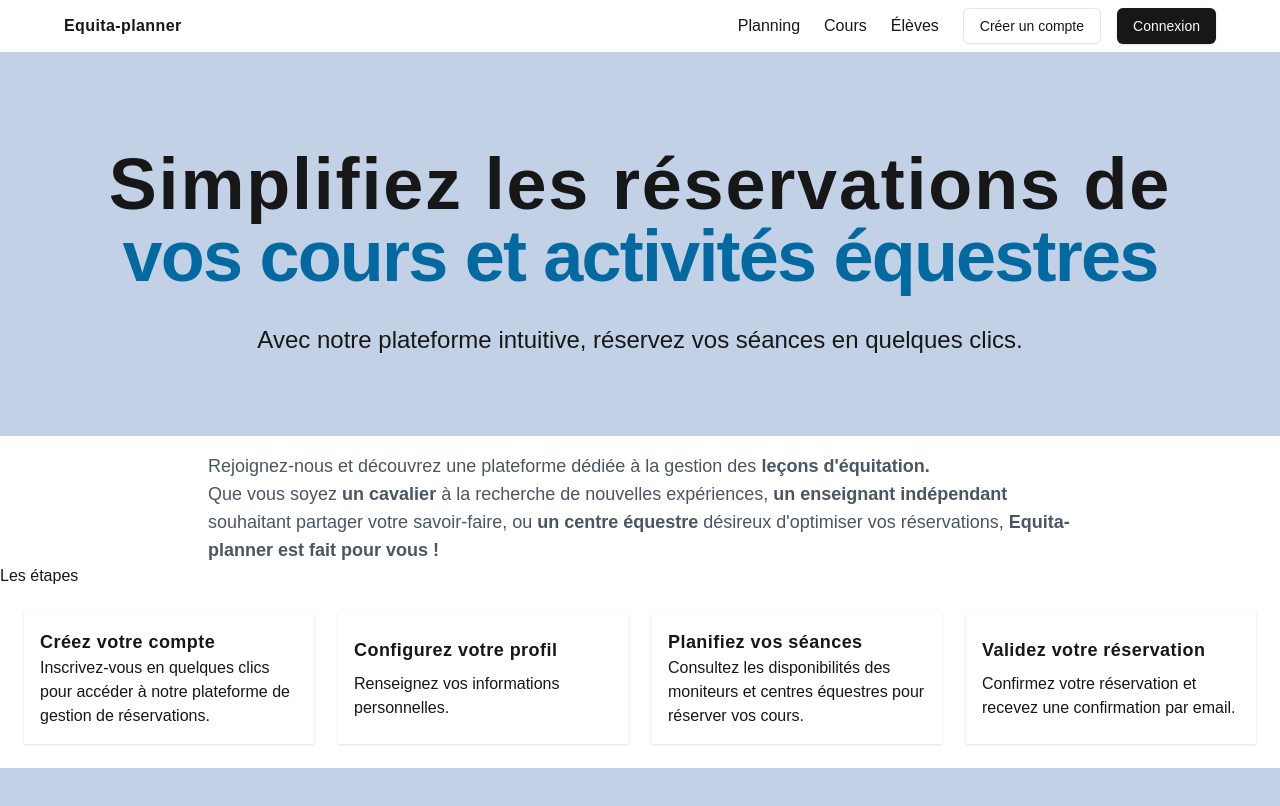
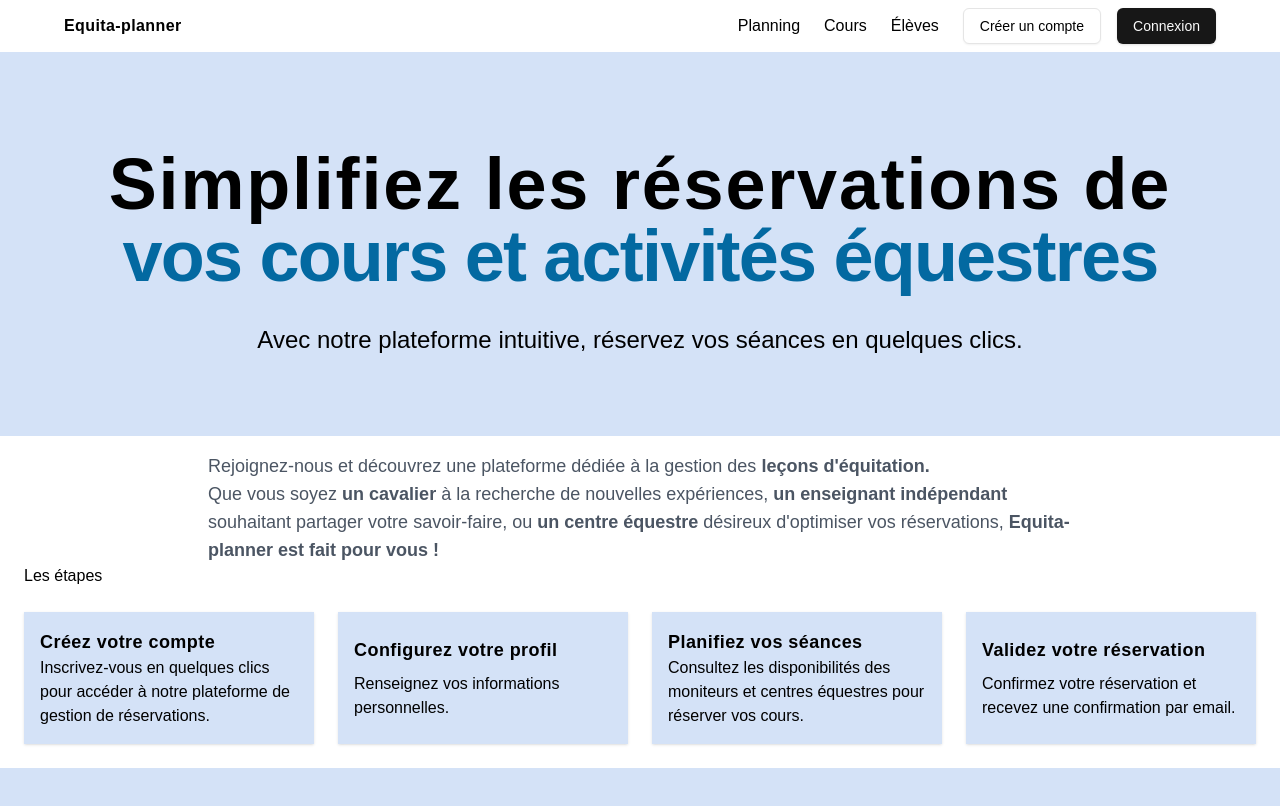
Before and after one commit to Jaybee-v/next-equita, a Next.js app: page / in a window 1280 px wide. Built offline with nearby package versions, Linux system fonts and the light colour scheme; no server answers.

Commit message:
update style globals.css

```diff
--- a/src/app/globals.css
+++ b/src/app/globals.css
@@ -3,7 +3,6 @@
 @tailwind utilities;
 
 :root {
-  --background: #c3d1e7;
   --foreground: #171717;
 }
 
@@ -15,8 +14,6 @@
 }
 
 body {
-  color: var(--foreground);
-  background: var(--background);
   font-family: Arial, Helvetica, sans-serif;
 }
 
@@ -28,7 +25,7 @@ body {
 
 @layer base {
   :root {
-    --background: 0 0% 100%;
+    --background: 216 68% 90%;
     --foreground: 0 0% 3.9%;
     --card: 0 0% 100%;
     --card-foreground: 0 0% 3.9%;
--- a/src/app/page.tsx
+++ b/src/app/page.tsx
@@ -54,10 +54,10 @@ export default async function Home() {
           d&apos;optimiser vos réservations,{" "}
           <b>Equita-planner est fait pour vous !</b>
         </p>
-        <div>
+        <div className="px-6">
           <h3>Les étapes</h3>
-          <section className="grid md:grid-cols-4 gap-6 p-6">
-            <article className="p-4 shadow flex flex-col justify-evenly">
+          <section className="grid md:grid-cols-4 gap-6 py-6">
+            <article className="p-4 shadow flex flex-col justify-evenly bg-background">
               <h4 className="text-lg font-bold tracking-wide">
                 Créez votre compte
               </h4>
@@ -66,13 +66,13 @@ export default async function Home() {
                 de gestion de réservations.
               </p>
             </article>
-            <article className="p-4 shadow flex flex-col justify-evenly">
+            <article className="p-4 shadow flex flex-col justify-evenly bg-background">
               <h4 className="text-lg font-bold tracking-wide">
                 Configurez votre profil
               </h4>
               <p>Renseignez vos informations personnelles.</p>
             </article>
-            <article className="p-4 shadow flex flex-col justify-evenly">
+            <article className="p-4 shadow flex flex-col justify-evenly bg-background">
               <h4 className="text-lg font-bold tracking-wide">
                 Planifiez vos séances
               </h4>
@@ -81,7 +81,7 @@ export default async function Home() {
                 pour réserver vos cours.
               </p>
             </article>
-            <article className="p-4 shadow flex flex-col justify-evenly">
+            <article className="p-4 shadow flex flex-col justify-evenly bg-background">
               <h4 className="text-lg font-bold tracking-wide">
                 Validez votre réservation
               </h4>
--- a/src/components/ui/LinkSecondary.tsx
+++ b/src/components/ui/LinkSecondary.tsx
@@ -10,7 +10,7 @@ export const LinkSecondary = ({ label, href }: LinkSecondaryProps) => {
   return (
     <Link
       href={href}
-      className="h-9 px-4 py-2 inline-flex items-center justify-center whitespace-nowrap rounded-md text-sm font-medium transition-colors focus-visible:outline-none focus-visible:ring-1 focus-visible:ring-ring disabled:pointer-events-none disabled:opacity-50 border border-input bg-background shadow-sm hover:bg-accent hover:text-accent-foreground "
+      className="h-9 px-4 py-2 inline-flex items-center justify-center whitespace-nowrap rounded-md text-sm font-medium transition-colors focus-visible:outline-none focus-visible:ring-1 focus-visible:ring-ring disabled:pointer-events-none disabled:opacity-50 border border-input bg-white shadow-sm hover:bg-accent hover:text-accent-foreground "
     >
       {label}
     </Link>
```
